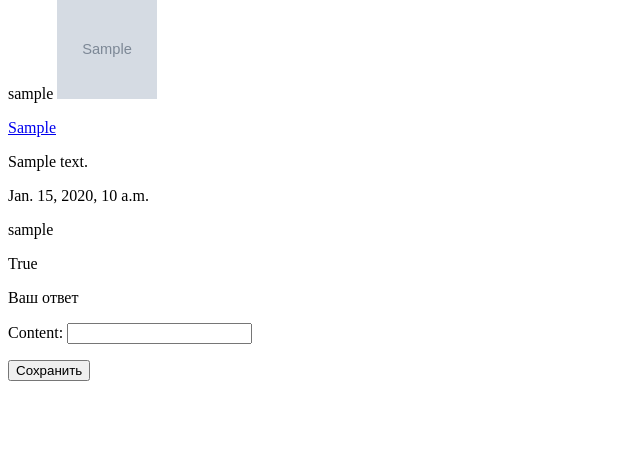
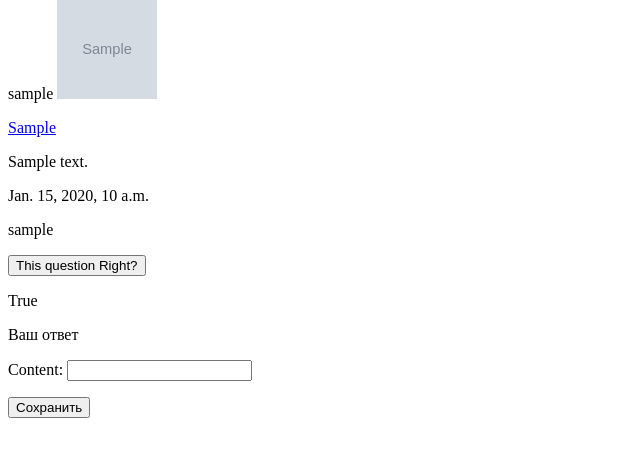
Before and after one commit to 7361cid/dz6, a Django app: page /blog/question_list/1/ in a window 1280 px wide. Shown: the part 194-651 px from the top of the page, without its empty margins (0-640 px from the left). Run offline with Django 3.2, Linux system fonts and the light colour scheme; a user stored in the database is signed in; tables that the repository leaves empty hold one stand-in row (values such as "Sample post"); grey boxes marked "Sample" are stand-in pictures; parts of the project's set-up code (start-up, migrations or seed data) failed here and were passed over.

Commit message:
Начал добавлять кнопку верности ответа

```diff
--- a/mysite/blog/urls.py
+++ b/mysite/blog/urls.py
@@ -1,6 +1,7 @@
 from django.urls import path
 
-from .views import QuestionListView, question_with_answers_view, QuestionCreateView, vote_for_question
+from .views import QuestionListView, question_with_answers_view, QuestionCreateView, vote_for_question, \
+    make_answer_right
 
 
 urlpatterns = [
@@ -8,4 +9,5 @@ urlpatterns = [
     path(r'question_list/<int:pk>/', question_with_answers_view, name='question'),
     path('question_list/add/', QuestionCreateView.as_view(), name='question_new'),
     path('question_list/<int:pk>/vote_for_question/', vote_for_question, name='vote_for_question'),
+    path('question_list/<int:pk>/make_answer_right/<int:pk2>', make_answer_right, name='make_answer_right'),
 ]
--- a/mysite/blog/views.py
+++ b/mysite/blog/views.py
@@ -57,6 +57,17 @@ def vote_for_question(request, pk):
     return redirect(f'/blog/question_list/{pk}')
 
 
+@login_required
+def make_answer_right(request, pk, pk2):
+    if request.method == 'POST':
+        print(f"LOG PK  {pk2}")
+        for a in Answer.objects.all():
+            print(f"{a.pk}")
+        answer = Answer.objects.get(pk=pk2)
+        answer.right = True
+        answer.save()
+
+
 class TagField(forms.Field):
     def to_python(self, value):
         if not value:
@@ -81,6 +92,12 @@ class QuestionForm(forms.ModelForm):
     def __init__(self, user, *args, **kwargs):
         self.user = user
         super(QuestionForm, self).__init__(*args, **kwargs)
+        tag_objects = Tag.objects.all()
+        if len(tag_objects) >= 2:
+            example = f"Tags examples: {str(tag_objects[0])}, {str(tag_objects[1])} "
+            self.fields['tag'].widget.attrs['placeholder'] = example
+        else:
+            self.fields['tag'].widget.attrs['placeholder'] = 'No tags created yet'
 
     class Meta:
         model = Question
--- a/mysite/templates/question.html
+++ b/mysite/templates/question.html
@@ -23,6 +23,11 @@
         <p>{{ answer.content }}</p>
         <p>{{ answer.date }}</p>
         <p>{{ answer.author }}</p>
+        {% if user == question.author %}
+        <a href="make_answer_right/{{ answer.id }}">
+        <button> This question Right? </button>
+        </a>
+        {% endif %}
         <p>{{ answer.right }}</p>
     {% empty %}
     <p>Нет ответов</p>
```
